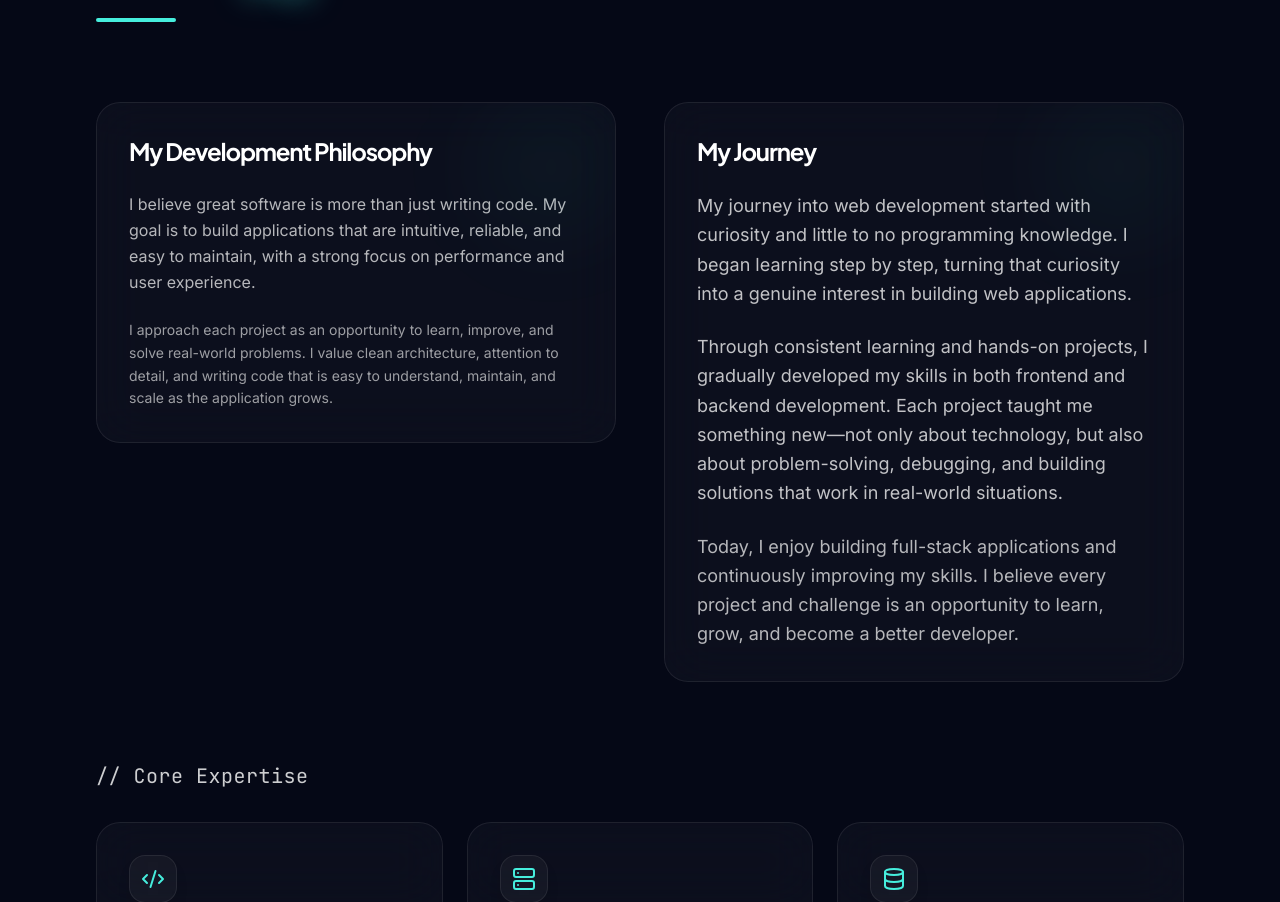
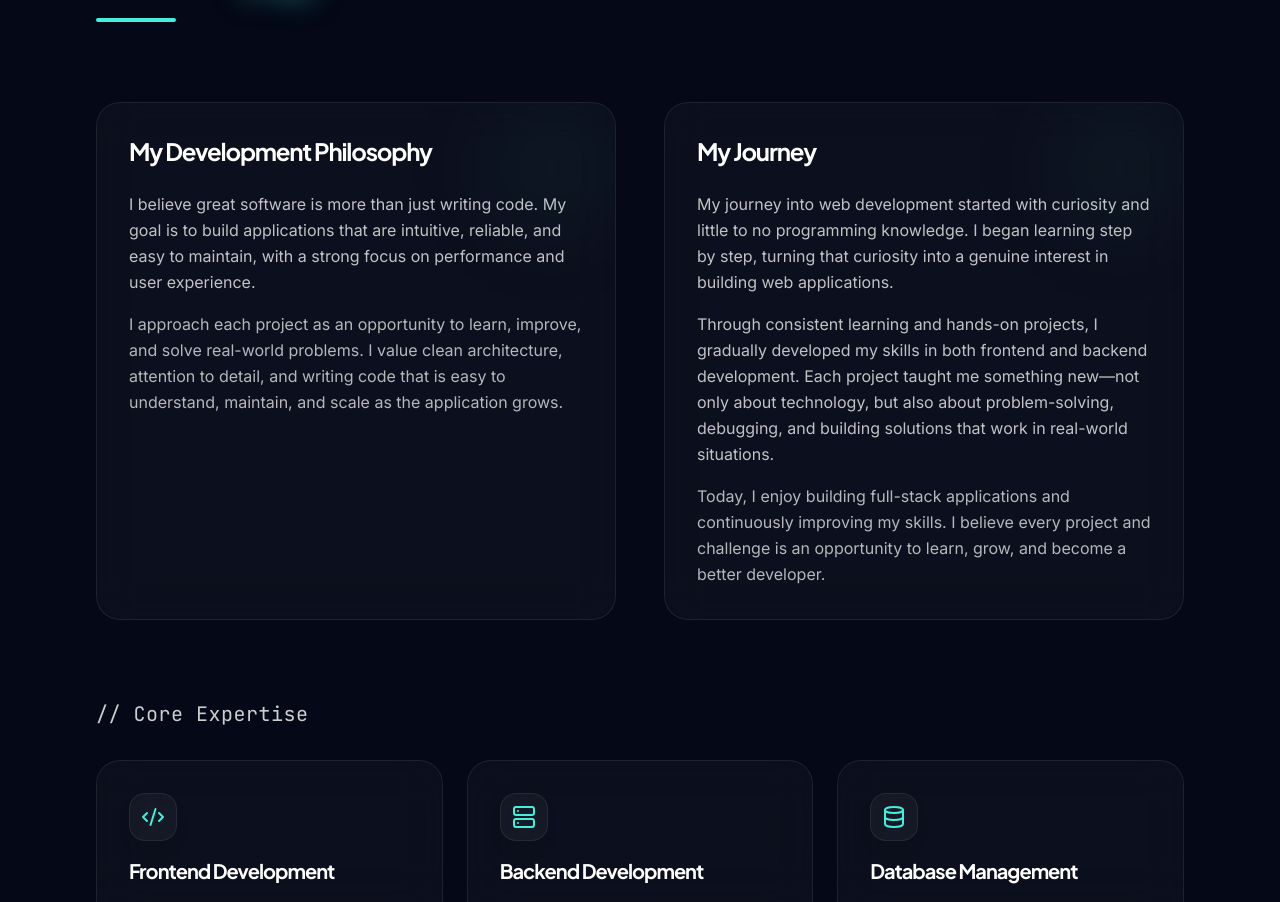
Before and after one commit to itzSumma/my-portfolio, a Next.js app: page / in a window 1280 px wide. Shown: the part 1179-2081 px from the top of the page. Built offline with nearby package versions, Linux system fonts and the light colour scheme.

Commit message:
fix(about): align and equalize height of philosophy and journey cards

```diff
--- a/src/components/About.js
+++ b/src/components/About.js
@@ -134,32 +134,34 @@ export default function About() {
         </div>
 
         {/* Introduction & Journey Grid */}
-        <div className="grid grid-cols-1 lg:grid-cols-2 gap-12 items-start">
+        <div className="grid grid-cols-1 lg:grid-cols-2 gap-8 lg:gap-12 items-stretch">
           {/* Who I Am */}
           <motion.div
             initial={{ opacity: 0, x: -30 }}
             whileInView={{ opacity: 1, x: 0 }}
             viewport={{ once: true }}
             transition={{ duration: 0.8 }}
-            className="space-y-6 glass p-8 rounded-3xl border border-white/10 relative overflow-hidden group hover:border-primary/30 transition-all duration-500">
+            className="h-full flex flex-col space-y-6 glass p-8 rounded-3xl border border-white/10 relative overflow-hidden group hover:border-primary/30 transition-all duration-500">
             <div className="absolute top-0 right-0 w-32 h-32 bg-primary/5 blur-[50px] rounded-full pointer-events-none" />
 
             <h3 className="text-2xl font-bold font-display text-white">
               My Development Philosophy
             </h3>
 
-            <p className="text-white/70 font-body leading-relaxed text-base">
+            <div className="space-y-4 flex-1">
+              <p className="text-white/75 font-body leading-relaxed text-base">
                 I believe great software is more than just writing code. My goal
                 is to build applications that are intuitive, reliable, and easy to
                 maintain, with a strong focus on performance and user experience.
               </p>
 
-            <p className="text-white/60 font-body leading-relaxed text-sm">
+              <p className="text-white/70 font-body leading-relaxed text-base">
                 I approach each project as an opportunity to learn, improve, and
                 solve real-world problems. I value clean architecture, attention to
                 detail, and writing code that is easy to understand, maintain, and
                 scale as the application grows.
               </p>
+            </div>
           </motion.div>
 
           {/* My Journey */}
@@ -168,21 +170,22 @@ export default function About() {
             whileInView={{ opacity: 1, x: 0 }}
             viewport={{ once: true }}
             transition={{ duration: 0.8 }}
-            className="space-y-6 glass p-8 rounded-3xl border border-white/10 relative overflow-hidden group hover:border-primary/30 transition-all duration-500">
+            className="h-full flex flex-col space-y-6 glass p-8 rounded-3xl border border-white/10 relative overflow-hidden group hover:border-primary/30 transition-all duration-500">
             <div className="absolute top-0 right-0 w-32 h-32 bg-primary/5 blur-[50px] rounded-full pointer-events-none" />
 
             <h3 className="text-2xl font-bold font-display text-white">
               My Journey
             </h3>
 
-            <p className="text-white/75 font-body leading-relaxed text-base md:text-lg">
+            <div className="space-y-4 flex-1">
+              <p className="text-white/75 font-body leading-relaxed text-base">
                 My journey into web development started with curiosity and little
                 to no programming knowledge. I began learning step by step, turning
                 that curiosity into a genuine interest in building web
                 applications.
               </p>
 
-            <p className="text-white/75 font-body leading-relaxed text-base md:text-lg">
+              <p className="text-white/75 font-body leading-relaxed text-base">
                 Through consistent learning and hands-on projects, I gradually
                 developed my skills in both frontend and backend development. Each
                 project taught me something new—not only about technology, but
@@ -190,11 +193,12 @@ export default function About() {
                 work in real-world situations.
               </p>
 
-            <p className="text-white/70 font-body leading-relaxed text-base md:text-lg">
+              <p className="text-white/70 font-body leading-relaxed text-base">
                 Today, I enjoy building full-stack applications and continuously
                 improving my skills. I believe every project and challenge is an
                 opportunity to learn, grow, and become a better developer.
               </p>
+            </div>
           </motion.div>
         </div>
 
```
Lines whose indentation alone changed are shown as unchanged.
